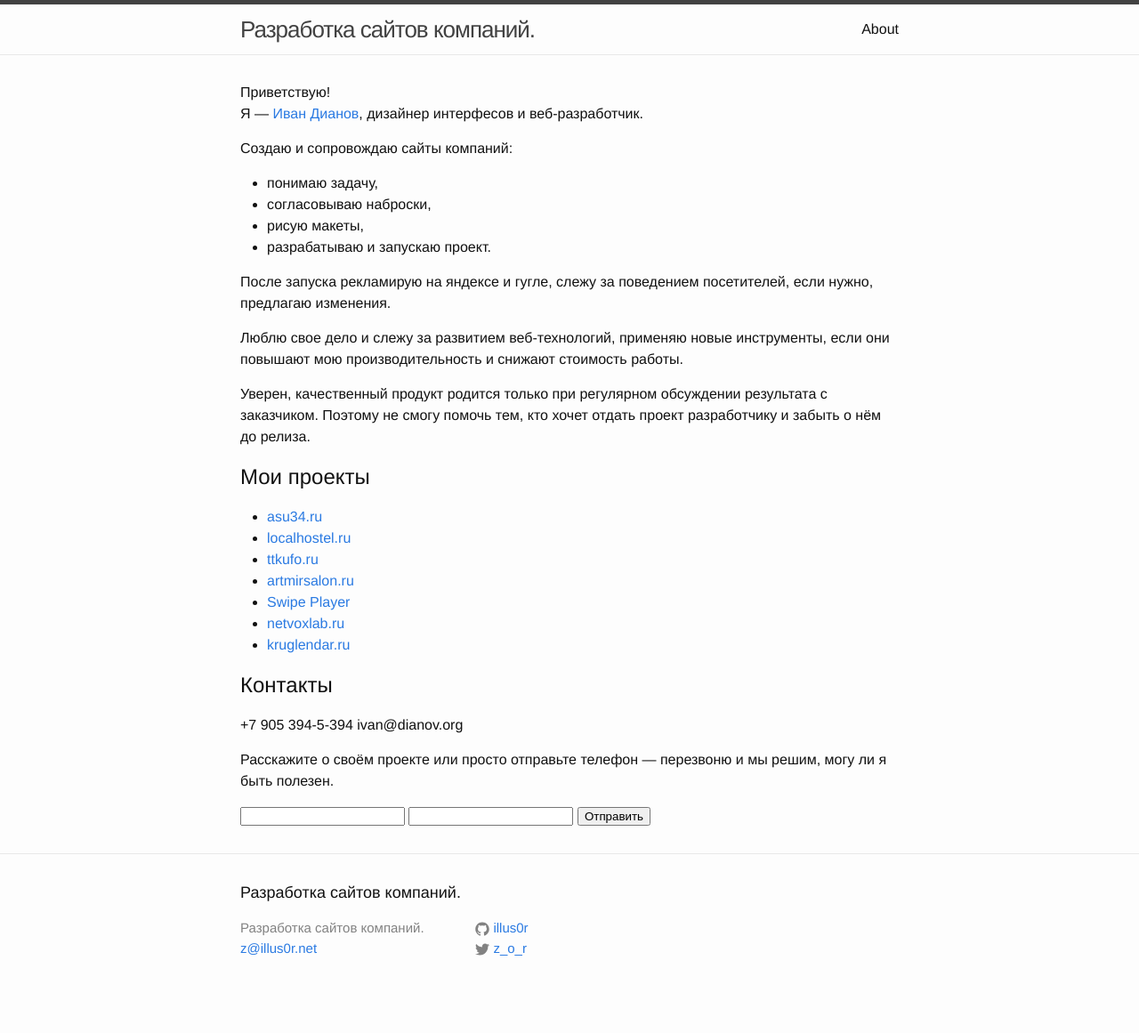
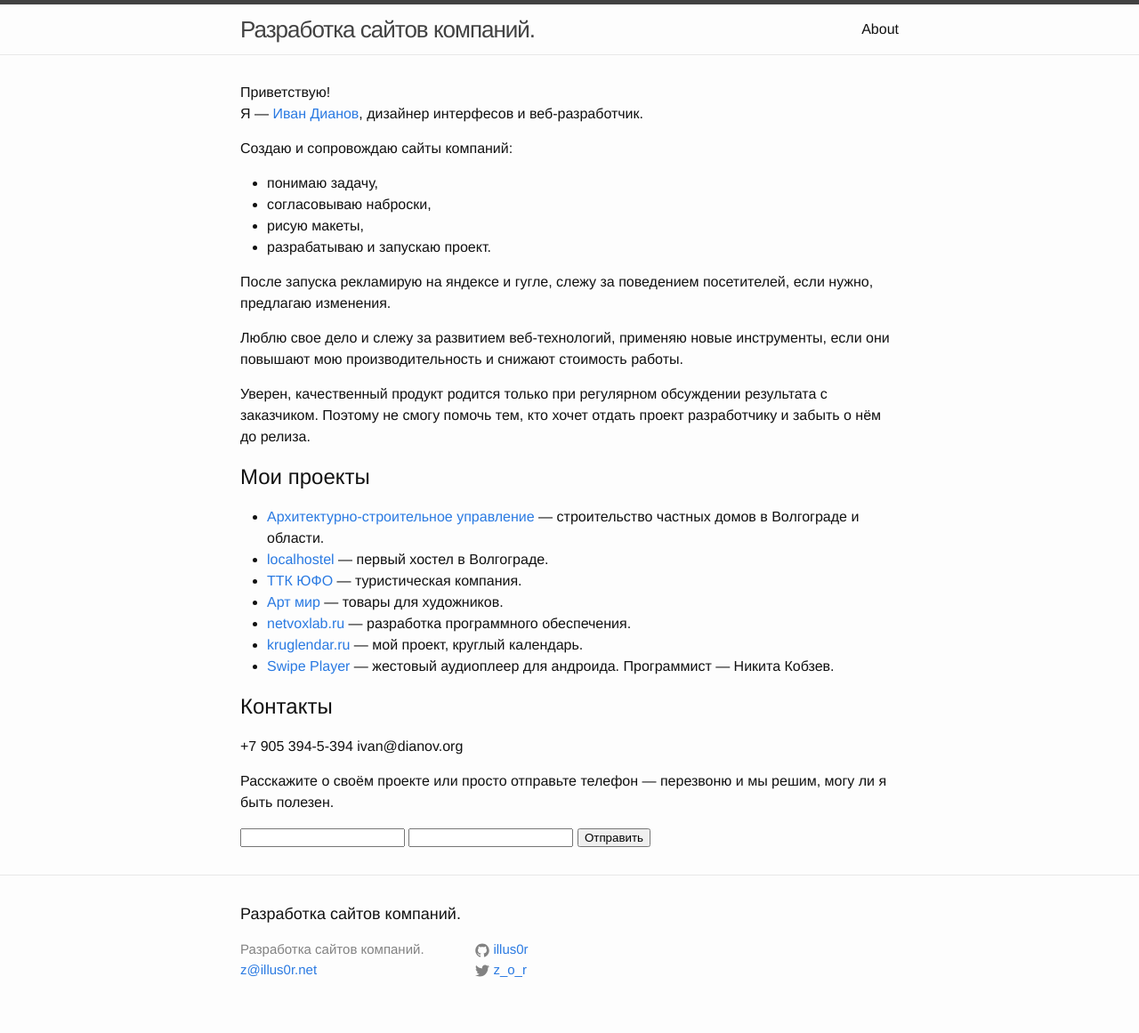
Before and after one commit to illus0r/dianov.org, a Jekyll site: the page built from index.md, in a window 1280 px wide. Shown: the whole page at 89% size. Built offline with Jekyll 4.4.1, drawn with Linux system fonts in a browser that asks for light colours; before the commit the page ends 1137 px from its top, so only the background shows below that.

```diff
--- a/index.md
+++ b/index.md
@@ -23,13 +23,13 @@
 Мои проекты
 -----------
 
-* [asu34.ru](http://asu34.ru)
-* [localhostel.ru](http://localhostel.ru)
-* [ttkufo.ru](http://ttkufo.ru)
-* [artmirsalon.ru](http://artmirsalon.ru)
-* [Swipe Player](http://https://play.google.com/store/apps/details?id=net.illusor.swipeplayer&hl=ru)
-* [netvoxlab.ru](http://netvoxlab.ru)
-* [kruglendar.ru](http://kruglendar.ru)
+* [Архитектурно-строительное управление](http://asu34.ru) — строительство частных домов в Волгограде и области.
+* [localhostel](http://localhostel.ru) — первый хостел в Волгограде.
+* [ТТК ЮФО](http://ttkufo.ru) — туристическая компания.
+* [Арт мир](http://artmirsalon.ru) — товары для художников.
+* [netvoxlab.ru](http://netvoxlab.ru) — разработка программного обеспечения.
+* [kruglendar.ru](http://kruglendar.ru) — мой проект, круглый календарь.
+* [Swipe Player](http://https://play.google.com/store/apps/details?id=net.illusor.swipeplayer&hl=ru) — жестовый аудиоплеер для андроида. Программист — Никита Кобзев.
 
 Контакты
 --------
```
